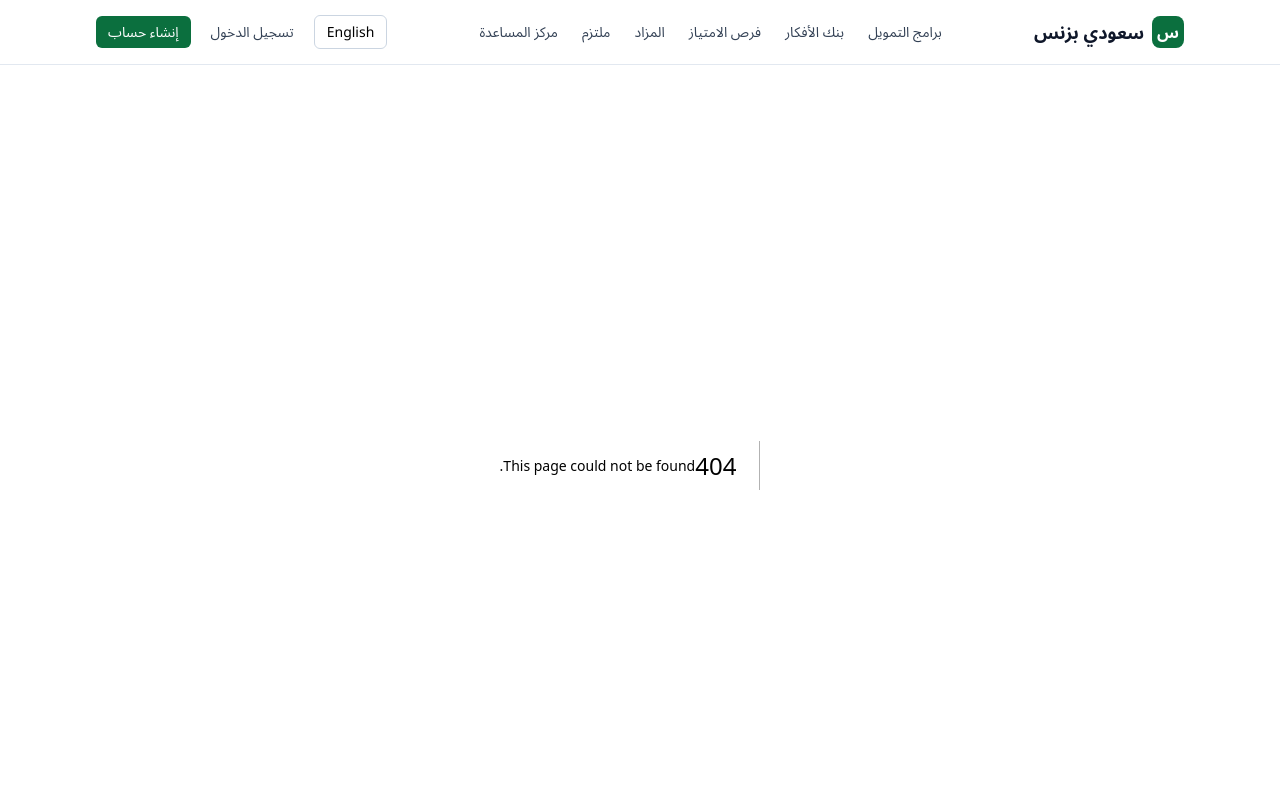
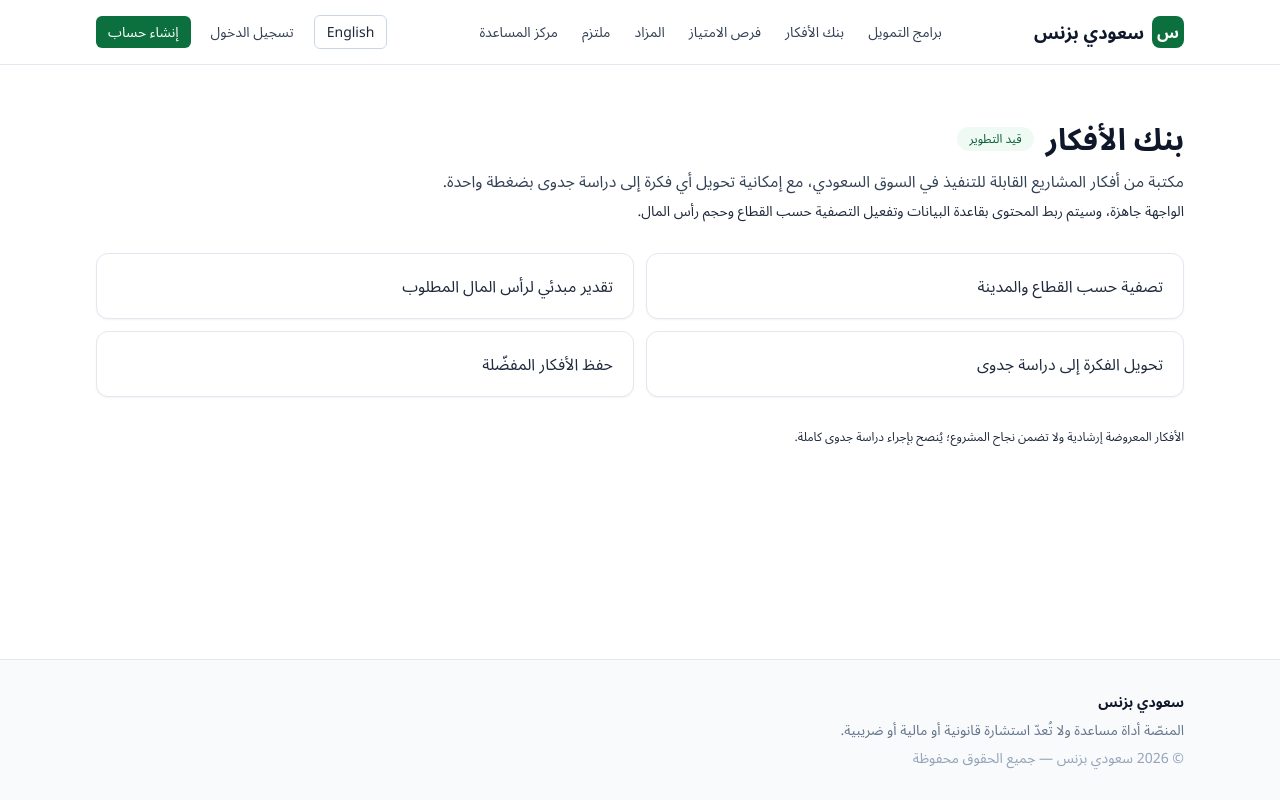
Before and after one commit to majaber1/saudi-business, a Next.js app in the folder apps/web/: page /ideas in a window 1280 px wide. Before the commit this address had no page. Shown: the top 800 px of the page. Built offline with nearby package versions, Linux system fonts and the light colour scheme.

Commit message:
feat(web): Idea Bank page
This file contains the IdeasPage component that displays a feature page with titles, introductions, status updates, bullet points, and disclaimers in both Arabic and English.

```diff
--- /dev/null
+++ b/apps/web/app/ideas/page.tsx
@@ -0,0 +1,29 @@
+"use client";
+
+import { FeaturePage } from "@/components/FeaturePage";
+
+export default function IdeasPage() {
+  return (
+    <FeaturePage
+      title={{ ar: "بنك الأفكار", en: "Idea Bank" }}
+      intro={{
+        ar: "مكتبة من أفكار المشاريع القابلة للتنفيذ في السوق السعودي، مع إمكانية تحويل أي فكرة إلى دراسة جدوى بضغطة واحدة.",
+        en: "A library of actionable business ideas for the Saudi market, with the ability to turn any idea into a feasibility study in one click.",
+      }}
+      status={{
+        ar: "الواجهة جاهزة، وسيتم ربط المحتوى بقاعدة البيانات وتفعيل التصفية حسب القطاع وحجم رأس المال.",
+        en: "The interface is ready; content will be connected to the database with filtering by sector and capital size.",
+      }}
+      bullets={[
+        { ar: "تصفية حسب القطاع والمدينة", en: "Filter by sector and city" },
+        { ar: "تقدير مبدئي لرأس المال المطلوب", en: "Indicative required-capital estimate" },
+        { ar: "تحويل الفكرة إلى دراسة جدوى", en: "Convert an idea into a feasibility study" },
+        { ar: "حفظ الأفكار المفضّلة", en: "Save favorite ideas" },
+      ]}
+      disclaimer={{
+        ar: "الأفكار المعروضة إرشادية ولا تضمن نجاح المشروع؛ يُنصح بإجراء دراسة جدوى كاملة.",
+        en: "Listed ideas are indicative and do not guarantee success; a full feasibility study is recommended.",
+      }}
+    />
+  );
+}
```
